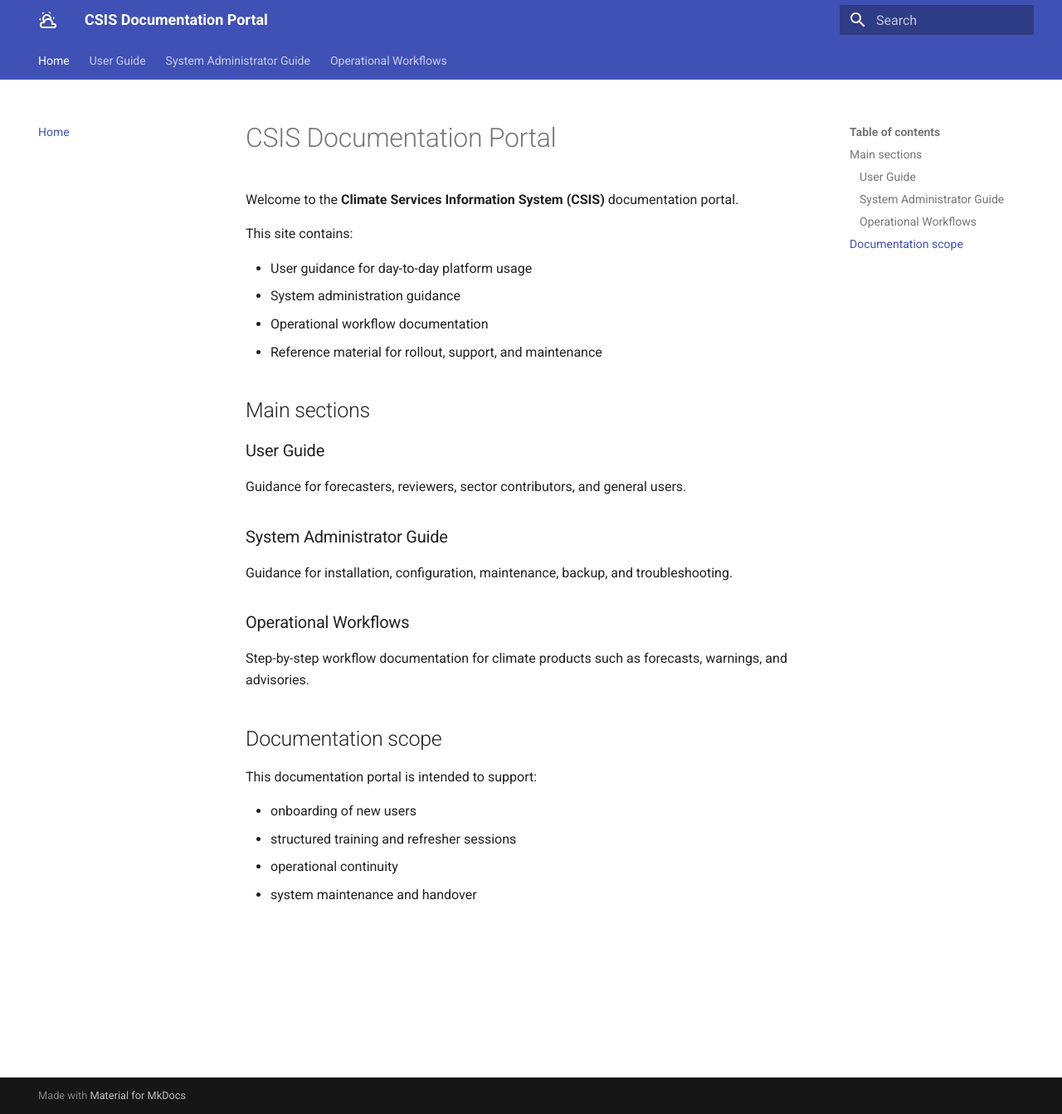
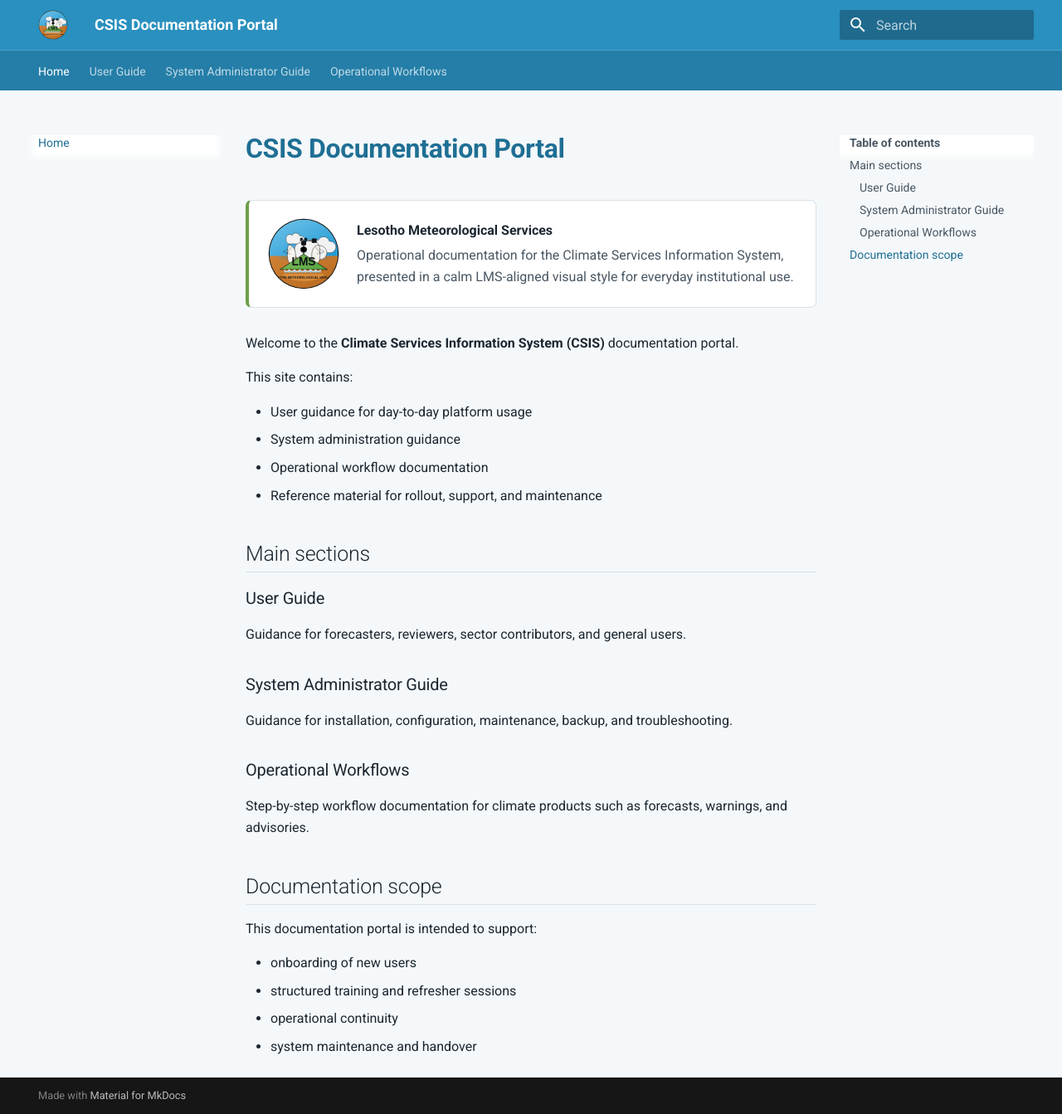
Before and after one commit to Lesotho-Meteorological-Services/csis-docs, an MkDocs documentation site: the page built from docs/index.md, in a window 1280 px wide and 1343 px high. Shown: the whole window at 83% size. Built offline with MkDocs 1.6.1 and Material for MkDocs 9.7.7, drawn with Linux system fonts in a browser that asks for light colours; the version menu is left out.

Commit message:
Align docs theme with LMS branding

```diff
--- /dev/null
+++ b/docs/assets/stylesheets/extra.css
@@ -0,0 +1,131 @@
+[data-md-color-scheme="default"] {
+  --md-primary-fg-color: #2a90bf;
+  --md-primary-fg-color--light: #59abd2;
+  --md-primary-fg-color--dark: #1f6f94;
+  --md-accent-fg-color: #c57b30;
+  --md-accent-fg-color--transparent: rgba(197, 123, 48, 0.14);
+  --md-default-fg-color: #1b2630;
+  --md-default-fg-color--light: #495763;
+  --md-default-fg-color--lighter: #6b7883;
+  --md-default-bg-color: #ffffff;
+  --md-default-bg-color--light: #f5f8fa;
+  --md-typeset-a-color: #1f6f94;
+  --lms-support-green: #6c9f4a;
+  --lms-surface: #f4f8fa;
+  --lms-border: #d7e2e9;
+}
+
+.md-header {
+  box-shadow: none;
+  border-bottom: 1px solid rgba(255, 255, 255, 0.16);
+}
+
+.md-header__button.md-logo img,
+.md-header__button.md-logo svg {
+  height: 1.8rem;
+  width: 1.8rem;
+}
+
+.md-tabs {
+  background-color: #247ea8;
+}
+
+.md-tabs__link--active,
+.md-tabs__link:focus,
+.md-tabs__link:hover {
+  color: #fff7ef;
+}
+
+.md-main {
+  background-color: var(--md-default-bg-color--light);
+}
+
+.md-content__inner,
+.md-sidebar__scrollwrap {
+  background: transparent;
+}
+
+.md-typeset h1 {
+  color: #1f6f94;
+  font-weight: 700;
+  letter-spacing: -0.01em;
+}
+
+.md-typeset h2 {
+  border-bottom: 1px solid var(--lms-border);
+  padding-bottom: 0.2rem;
+}
+
+.md-typeset a:hover {
+  color: #c57b30;
+}
+
+.md-nav__link--active,
+.md-nav__link:active {
+  color: #1f6f94;
+}
+
+.md-typeset .admonition,
+.md-typeset details {
+  border: 1px solid var(--lms-border);
+  box-shadow: none;
+}
+
+.md-typeset table:not([class]) {
+  border: 1px solid var(--lms-border);
+  border-radius: 0.25rem;
+}
+
+.md-typeset table:not([class]) th {
+  background-color: rgba(42, 144, 191, 0.08);
+  color: #1b2630;
+}
+
+.md-typeset code {
+  background-color: rgba(42, 144, 191, 0.08);
+}
+
+.md-typeset .md-button {
+  border-radius: 0.25rem;
+}
+
+.md-typeset .md-button--primary {
+  background-color: #2a90bf;
+  border-color: #2a90bf;
+}
+
+.md-typeset .md-button--primary:hover,
+.md-typeset .md-button--primary:focus {
+  background-color: #1f6f94;
+  border-color: #1f6f94;
+}
+
+.lms-home-brand {
+  display: flex;
+  align-items: center;
+  gap: 1rem;
+  margin: 0 0 1.5rem;
+  padding: 1rem 1.1rem;
+  background: #ffffff;
+  border: 1px solid var(--lms-border);
+  border-left: 4px solid var(--lms-support-green);
+  border-radius: 0.35rem;
+}
+
+.lms-home-brand img {
+  width: 88px;
+  height: 88px;
+  flex: 0 0 auto;
+}
+
+.lms-home-brand p {
+  margin: 0.25rem 0 0;
+  color: var(--md-default-fg-color--light);
+}
+
+@media screen and (max-width: 44.9375em) {
+  .lms-home-brand {
+    align-items: flex-start;
+    flex-direction: column;
+  }
+}
--- a/docs/index.md
+++ b/docs/index.md
@@ -1,4 +1,12 @@
 # CSIS Documentation Portal
+
+<div class="lms-home-brand">
+  <img src="assets/images/lms-logo.svg" alt="Lesotho Meteorological Services logo">
+  <div>
+    <strong>Lesotho Meteorological Services</strong>
+    <p>Operational documentation for the Climate Services Information System, presented in a calm LMS-aligned visual style for everyday institutional use.</p>
+  </div>
+</div>
 
 Welcome to the **Climate Services Information System (CSIS)** documentation portal.
 
--- a/mkdocs.yml
+++ b/mkdocs.yml
@@ -6,6 +6,12 @@ site_author: CSIS Team
 theme:
   name: material
   language: en
+  logo: assets/images/lms-logo.svg
+  favicon: assets/images/lms-logo.svg
+  palette:
+    - scheme: default
+      primary: custom
+      accent: custom
   features:
     - navigation.tabs
     - navigation.sections
@@ -15,11 +21,12 @@ theme:
     - search.suggest
     - search.highlight
     - content.code.copy
-  icon:
-    logo: material/weather-partly-cloudy
 
 plugins:
   - search
+
+extra_css:
+  - assets/stylesheets/extra.css
 
 markdown_extensions:
   - admonition
```
Also changed, not shown: docs/assets/images/lms-logo.svg (added).
